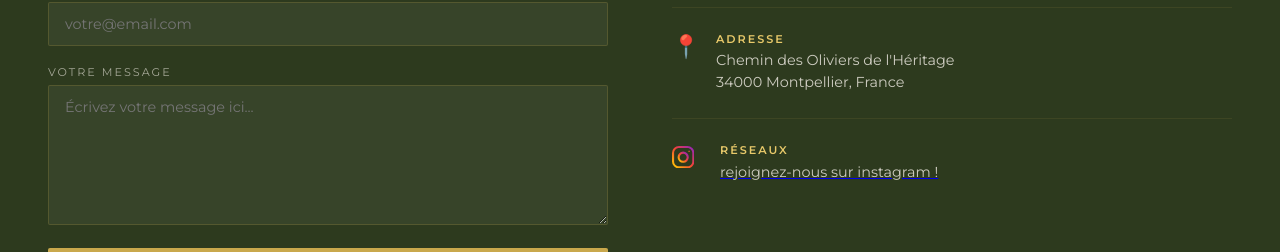
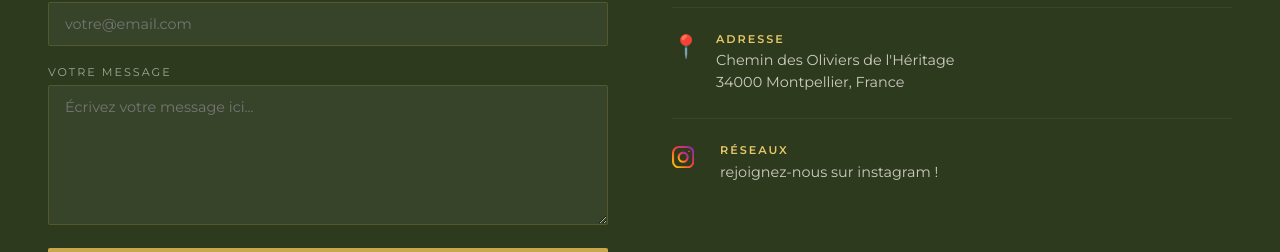
Before and after one commit to Oliveraie-de-Montpellier/web.officiel, a React (Vite) app: page / in a window 1280 px wide. Shown: the part 2924-3176 px from the top of the page. Built offline with nearby package versions, Linux system fonts and the light colour scheme; a web font is replaced by a local one.

Commit message:
soulignement insta nos coordonées

```diff
--- a/src/pages/Home.jsx
+++ b/src/pages/Home.jsx
@@ -198,7 +198,7 @@ export default function Home() {
                 <div className="contact-icon"><InstaIcon style={{width: "1.4rem", marginRight: ".6rem", position: "relative", top: ".2rem"}}/></div>
                 <div className="contact-detail">
                   <h4>Réseaux</h4>
-                  <a href="https://www.instagram.com/oliveraie_de_montpellier?igsh=eWgyeHI0amxoanNh"><p>rejoignez-nous sur instagram !</p></a>
+                  <a style={{textDecoration: "none"}} href="https://www.instagram.com/oliveraie_de_montpellier?igsh=eWgyeHI0amxoanNh"><p>rejoignez-nous sur instagram !</p></a>
                 </div>
               </div>
             </div>
```
